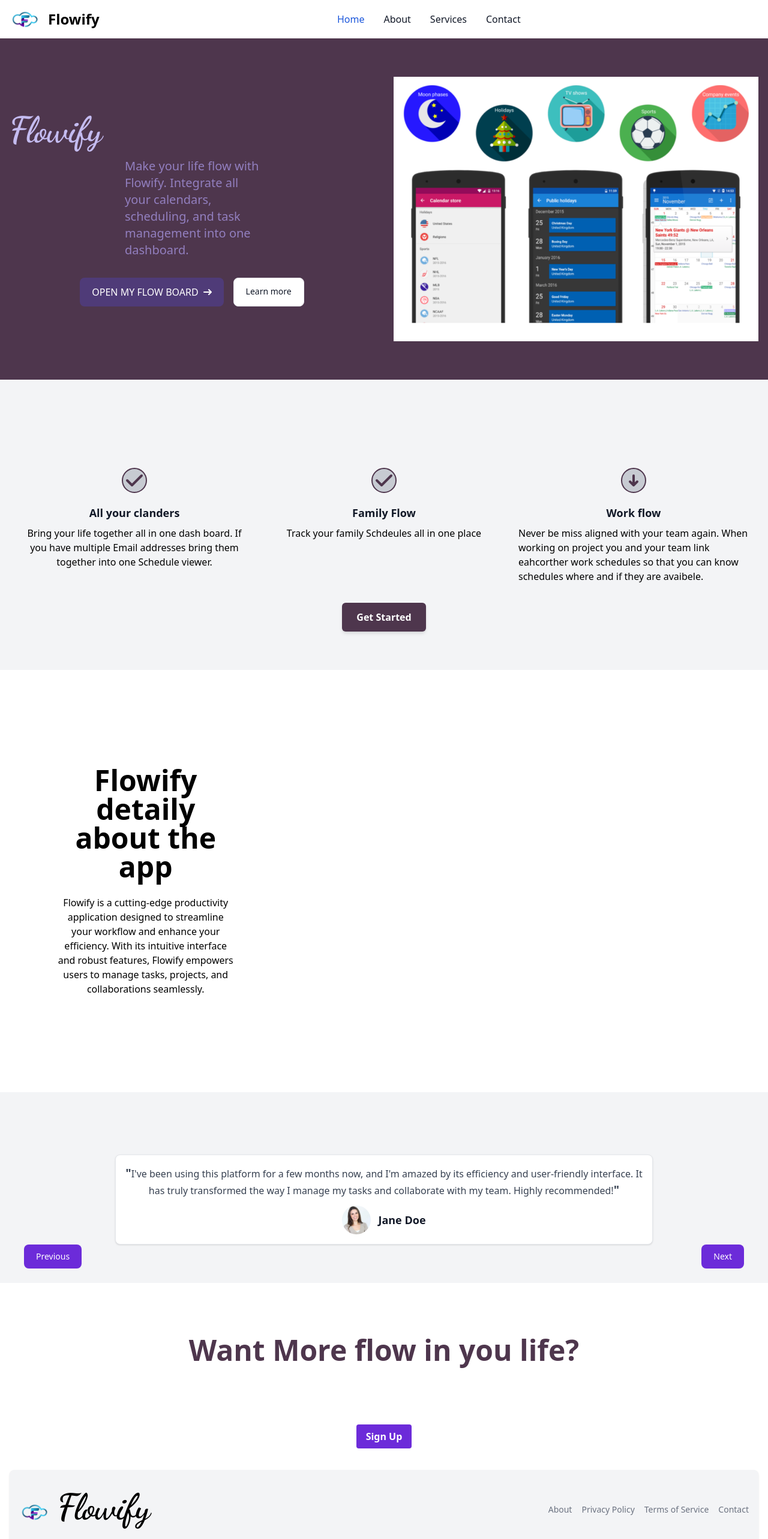
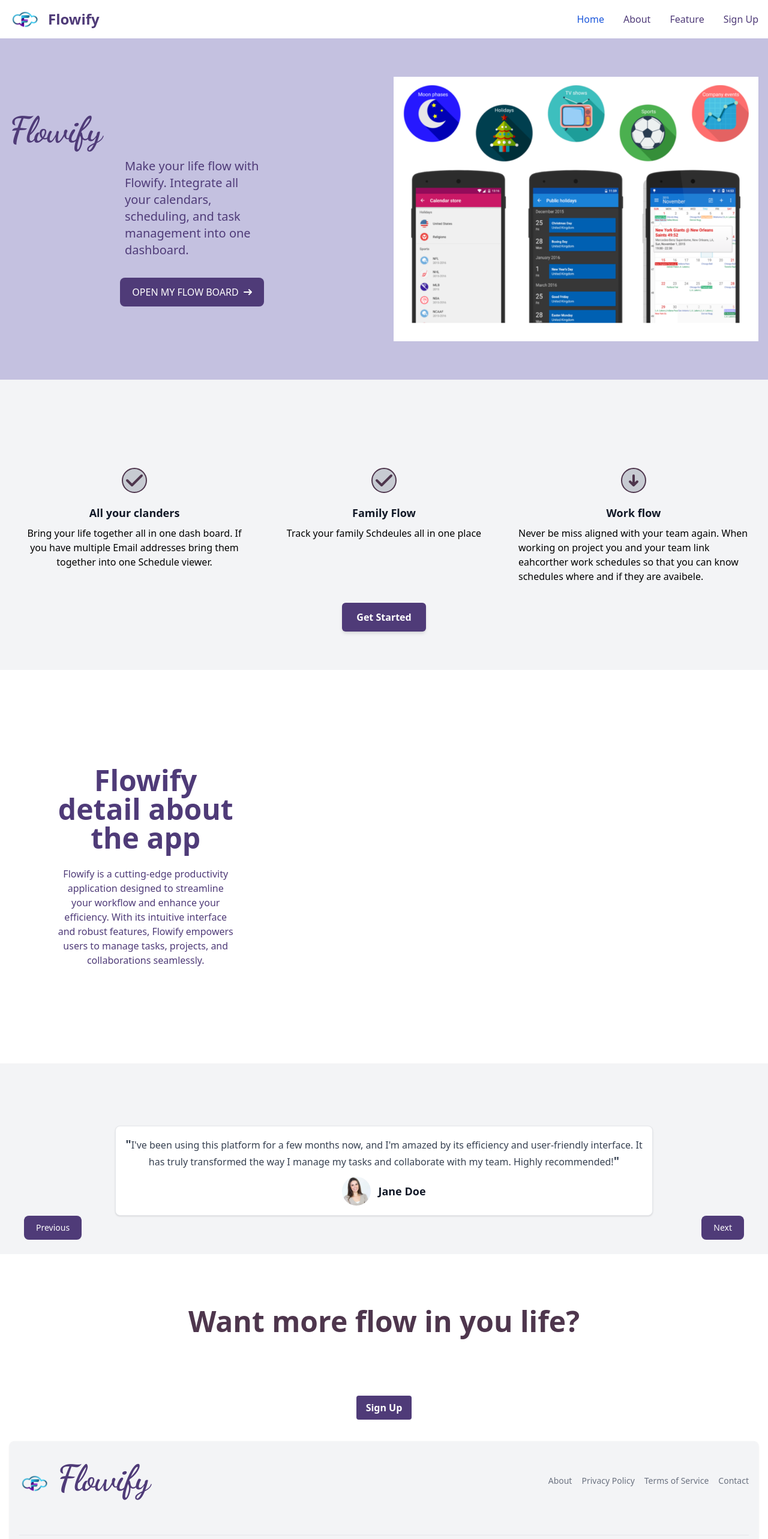
Before and after one commit to jaiminiprajapati/schedule-organizer, a React (Vite) app in the folder flowify/: page / in a window 1280 px wide. Shown: the top 2566 px of the page at 60% size. Built offline with nearby package versions, Linux system fonts and the light colour scheme.

Commit message:
CSS restoration

```diff
--- a/flowify/package.json
+++ b/flowify/package.json
@@ -12,7 +12,8 @@
   "dependencies": {
     "flowbite": "^2.3.0",
     "react": "^18.2.0",
-    "react-dom": "^18.2.0"
+    "react-dom": "^18.2.0",
+    "react-router-dom": "^6.22.3"
   },
   "devDependencies": {
     "@types/react": "^18.2.15",
--- a/flowify/src/components/ Feature/index.jsx
+++ b/flowify/src/components/ Feature/index.jsx
@@ -1,4 +1,5 @@
 import React from 'react';
+import { Link } from 'react-router-dom';
 
 const FeatureSection = () => {
     return (
@@ -35,7 +36,7 @@ const FeatureSection = () => {
                 </div>
             </div>
             <div className="flex justify-center mt-8">
-            <button className="px-6 py-3 bg-heroBackground-color text-white font-semibold rounded-md shadow-md hover:bg-blue-600 transition duration-300">
+            <button className="px-6 py-3 bg-second-color text-white font-semibold rounded-md shadow-md hover:bg-blue-600 transition duration-300">
                     Get Started
                 </button>
             </div>
--- a/flowify/src/components/Comment/index.jsx
+++ b/flowify/src/components/Comment/index.jsx
@@ -34,13 +34,13 @@ const ReviewPage = () => {
             </div>
             <div className="absolute inset-x-0 bottom-4 flex justify-between z-30 px-10">
                 <button
-                    className="focus:outline-none text-white bg-purple-700 hover:bg-purple-800 focus:ring-4 focus:ring-purple-300 font-medium rounded-lg text-sm px-5 py-2.5 mb-2 dark:bg-purple-600 dark:hover:bg-purple-700 dark:focus:ring-purple-900"
+                    className="focus:outline-none text-white bg-second-color hover:bg-purple-800 focus:ring-4 focus:ring-purple-300 font-medium rounded-lg text-sm px-5 py-2.5 mb-2 dark:bg-purple-600 dark:hover:bg-purple-700 dark:focus:ring-purple-900"
                     onClick={handlePrevComment}
                 >
                     Previous
                 </button>
                 <button
-                    className="focus:outline-none text-white bg-purple-700 hover:bg-purple-800 focus:ring-4 focus:ring-purple-300 font-medium rounded-lg text-sm px-5 py-2.5 mb-2 dark:bg-purple-600 dark:hover:bg-purple-700 dark:focus:ring-purple-900"
+                    className="focus:outline-none text-white bg-second-color hover:bg-purple-800 focus:ring-4 focus:ring-purple-300 font-medium rounded-lg text-sm px-5 py-2.5 mb-2 dark:bg-second-color dark:hover:bg-purple-700 dark:focus:ring-purple-900"
                     onClick={handleNextComment}
                 >
                     Next
--- a/flowify/src/components/FeaturedCarousel/index.jsx
+++ b/flowify/src/components/FeaturedCarousel/index.jsx
@@ -10,9 +10,9 @@ const FeaturedCarousel = () => {
         <div className="py-16 flex">
             {/* text*/}
             <div className="w-1/3 text-center p-4"style={{ margin: '80px' }} >
-                <h1 className="text-5xl text-black-500 font-bold" >Flowify detaily about the app</h1>
+                <h1 className="text-5xl text-second-color font-bold" >Flowify detail about the app</h1>
                 <br/>
-                <p>Flowify is a cutting-edge productivity application designed to streamline your workflow and enhance your efficiency. With its intuitive interface and robust features, Flowify empowers users to manage tasks, projects, and collaborations seamlessly.</p>
+                <p className= "text-second-color">Flowify is a cutting-edge productivity application designed to streamline your workflow and enhance your efficiency. With its intuitive interface and robust features, Flowify empowers users to manage tasks, projects, and collaborations seamlessly.</p>
             </div>
             {/* Carousel */}
             <div id="controls-carousel" className="relative w-2/3" data-carousel="static"style={{ margin: '80px' }}>
--- a/flowify/src/components/Footer/index.jsx
+++ b/flowify/src/components/Footer/index.jsx
@@ -8,7 +8,7 @@ const Footer = () => {
         <div className="flex flex-col items-center justify-between md:flex-row">
             <a href="#" className="flex items-center mb-4 space-x-3 rtl:space-x-reverse">
                 <img src={Logo} className="h-8" alt="Flowify" />
-                <span className="mb-4 text-4xl font-extrabold tracking-tight leading-none text-black-700 md:text-5xl lg:text-6xl font-dancing">Flowify</span>
+                <span className="mb-4 text-4xl font-extrabold tracking-tight leading-none text-second-color md:text-5xl lg:text-6xl font-dancing">Flowify</span>
             </a>
             <ul className="flex flex-wrap items-center mb-6 text-sm font-medium text-gray-500">
                 <li>
--- a/flowify/src/components/Hero/index.jsx
+++ b/flowify/src/components/Hero/index.jsx
@@ -3,22 +3,19 @@ import HeroImage from '../../assets/game.png';
 
 const Hero = () => {
   return (
-      <section className="bg-heroBackground-color dark:bg-gray-900">
+      <section className="flex bg-third-color dark:bg-gray-900">
           <div className="py-8 px-4 mx-auto max-w-screen-xl text-center lg:py-16">
               <div className="grid grid-cols-1 md:grid-cols-2 gap-8 items-center">
                   <div className="text-center md:text-left">
-                  <h1 className="mb-4 text-4xl font-extrabold tracking-tight leading-none text-h1Text-color md:text-5xl lg:text-6xl font-dancing">Flowify</h1>
-                      <p className="mb-8 text-lg font-normal text-pText-color lg:text-xl sm:px-16 lg:px-48 dark:text-gray-400">Make your life flow with Flowify. Integrate all your calendars, scheduling, and task management into one dashboard.</p>
+                  <h1 className="mb-4 text-3xl font-extrabold tracking-tight leading-none text-second-color md:text-5xl lg:text-6xl font-dancing">Flowify</h1>
+                      <p className="mb-8 text-lg font-normal text-second-color lg:text-xl sm:px-16 lg:px-48 dark:text-gray-400">Make your life flow with Flowify. Integrate all your calendars, scheduling, and task management into one dashboard.</p>
                       <div className="flex flex-col space-y-4 sm:flex-row sm:justify-center sm:space-y-0">
                           <a href="#" className="inline-flex justify-center items-center py-3 px-5 text-base font-medium text-center text-white rounded-lg bg-second-color hover:bg-blue-800 focus:ring-4 focus:ring-blue-300 dark:focus:ring-blue-900">
                               OPEN MY FLOW BOARD
                               <svg className="w-3.5 h-3.5 ms-2 rtl:rotate-180" aria-hidden="true" xmlns="http://www.w3.org/2000/svg" fill="none" viewBox="0 0 14 10">
                                   <path stroke="currentColor" strokeLinecap="round" strokeLinejoin="round" strokeWidth="2" d="M1 5h12m0 0L9 1m4 4L9 9"/>
                               </svg>
-                          </a>
-                          <a href="#" className="py-3 px-5 sm:ms-4 text-sm font-medium text-gray-900 focus:outline-none bg-white rounded-lg border border-gray-200 hover:bg-gray-100 hover:text-blue-700 focus:z-10 focus:ring-4 focus:ring-gray-100 dark:focus:ring-gray-700 dark:bg-gray-800 dark:text-gray-400 dark:border-gray-600 dark:hover:text-white dark:hover:bg-gray-700">
-                              Learn more
-                          </a>
+                            </a>
                       </div>
                   </div>
                   <div className="hidden md:block">
--- a/flowify/src/components/Navbar/index.jsx
+++ b/flowify/src/components/Navbar/index.jsx
@@ -8,25 +8,22 @@ const Navbar = () => {
       <div className="max-w-screen-xl flex flex-wrap items-center justify-between mx-auto p-4">
         <a href="https://flowbite.com/" className="flex items-center space-x-3 rtl:space-x-reverse">
           <img src={Logo} className="h-8" alt="Flowbite Logo" />
-          <span className="self-center text-2xl font-semibold whitespace-nowrap dark:text-white">Flowify</span>
+          <span className="self-center text-2xl font-semibold whitespace-nowrap text-second-color">Flowify</span>
         </a>
-        <div className="flex items-center md:order-2 space-x-3 md:space-x-0 rtl:space-x-reverse">
-          {/* user */}
-        </div>
         <div className="items-center justify-between hidden w-full md:flex md:w-auto md:order-1" id="navbar-user">
           <ul className="flex flex-col font-medium p-4 md:p-0 mt-4 border border-gray-100 rounded-lg bg-gray-50 md:space-x-8 rtl:space-x-reverse md:flex-row md:mt-0 md:border-0 md:bg-white dark:bg-gray-800 md:dark:bg-gray-900 dark:border-gray-700">
             <ul className="flex flex-col font-medium p-4 md:p-0 mt-4 border border-gray-100 rounded-lg bg-gray-50 md:space-x-8 rtl:space-x-reverse md:flex-row md:mt-0 md:border-0 md:bg-white dark:bg-gray-800 md:dark:bg-gray-900 dark:border-gray-700">
               <li>
-                <a href="#" className="block py-2 px-3 text-white bg-blue-700 rounded md:bg-transparent md:text-blue-700 md:p-0 md:dark:text-blue-500" aria-current="page">Home</a>
+                <a href="#" className="block py-2 px-3 text-second-color bg-second-color rounded md:bg-transparent md:text-blue-700 md:p-0 md:dark:text-blue-500" aria-current="page">Home</a>
               </li>
               <li>
-                <a href="#" className="block py-2 px-3 text-gray-900 rounded hover:bg-gray-100 md:hover:bg-transparent md:hover:text-blue-700 md:p-0 dark:text-white md:dark:hover:text-blue-500 dark:hover:bg-gray-700 dark:hover:text-white md:dark:hover:bg-transparent dark:border-gray-700">About</a>
+                <a href="#" className="block py-2 px-3 text-second-color rounded hover:bg-gray-100 md:hover:bg-transparent md:hover:text-blue-700 md:p-0 dark:text-white md:dark:hover:text-blue-500 dark:hover:bg-gray-700 dark:hover:text-white md:dark:hover:bg-transparent dark:border-gray-700">About</a>
               </li>
               <li>
-                <a href="#" className="block py-2 px-3 text-gray-900 rounded hover:bg-gray-100 md:hover:bg-transparent md:hover:text-blue-700 md:p-0 dark:text-white md:dark:hover:text-blue-500 dark:hover:bg-gray-700 dark:hover:text-white md:dark:hover:bg-transparent dark:border-gray-700">Services</a>
+                <a href="#" className="block py-2 px-3 text-second-color rounded hover:bg-gray-100 md:hover:bg-transparent md:hover:text-blue-700 md:p-0 dark:text-white md:dark:hover:text-blue-500 dark:hover:bg-gray-700 dark:hover:text-white md:dark:hover:bg-transparent dark:border-gray-700">Feature</a>
               </li>
               <li>
-                <a href="#" className="block py-2 px-3 text-gray-900 rounded hover:bg-gray-100 md:hover:bg-transparent md:hover:text-blue-700 md:p-0 dark:text-white md:dark:hover:text-blue-500 dark:hover:bg-gray-700 dark:hover:text-white md:dark:hover:bg-transparent dark:border-gray-700">Contact</a>
+                <a href="#" className="block py-2 px-3 text-second-color rounded hover:bg-gray-100 md:hover:bg-transparent md:hover:text-blue-700 md:p-0 dark:text-white md:dark:hover:text-blue-500 dark:hover:bg-gray-700 dark:hover:text-white md:dark:hover:bg-transparent dark:border-gray-700">Sign Up</a>
               </li>
             </ul>
           </ul>
--- a/flowify/src/components/SignUp/index.jsx
+++ b/flowify/src/components/SignUp/index.jsx
@@ -1,4 +1,5 @@
 import React, { useState } from 'react';
+
 
 const SignUp = () => {
   const [showModal, setShowModal] = useState(false);
@@ -22,10 +23,10 @@ const SignUp = () => {
 
   return (
     <div>
-      <p className="text-center py-16 text-heroBackground-color font-semibold text-5xl mt-6">Want More flow in you life?</p>
+      <p className="text-center py-16 text-heroBackground-color font-semibold text-5xl mt-6">Want more flow in you life?</p>
       <div className="flex justify-center mt-4">
         <button
-          className="bg-purple-700 hover:bg-blue-700 text-white font-bold py-2 px-4 rounded" style={{ margin: '20px' }}
+          className="bg-second-color hover:bg-blue-700 text-white font-bold py-2 px-4 rounded" style={{ margin: '20px' }}
           onClick={() => setShowModal(true)}
         >
           Sign Up
--- a/flowify/tailwind.config.js
+++ b/flowify/tailwind.config.js
@@ -13,6 +13,7 @@ export default {
         'pText-color': '#927FBF',
         'h1Text-color': '#C4BBF0',
         'heroBackground-color': '#4E364D',
+        'third-color': '#C4C1E0',
       },
     },
   },
```
Also changed, not shown: 1 other file (tests, documents, lock files or other folders).
